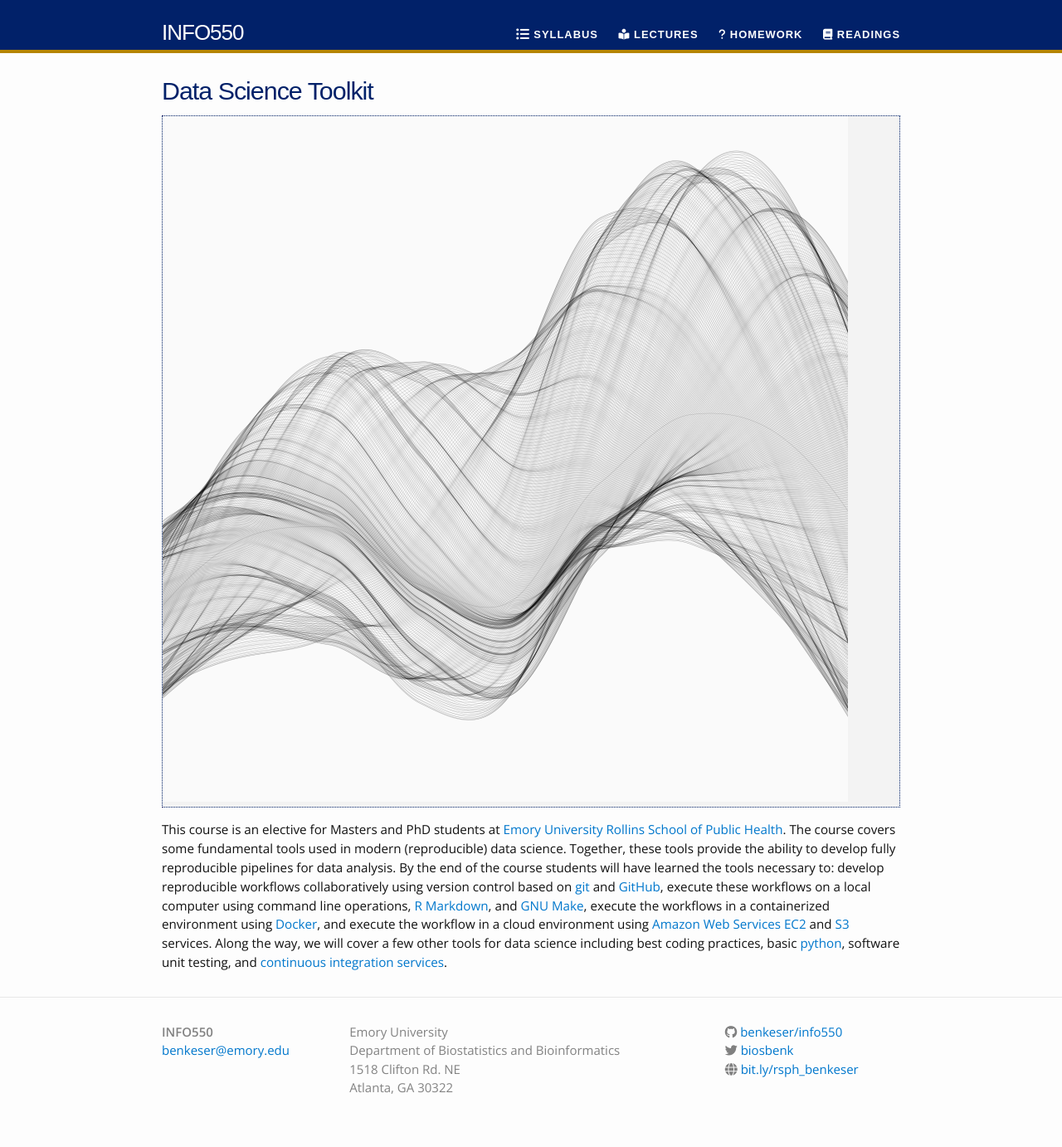
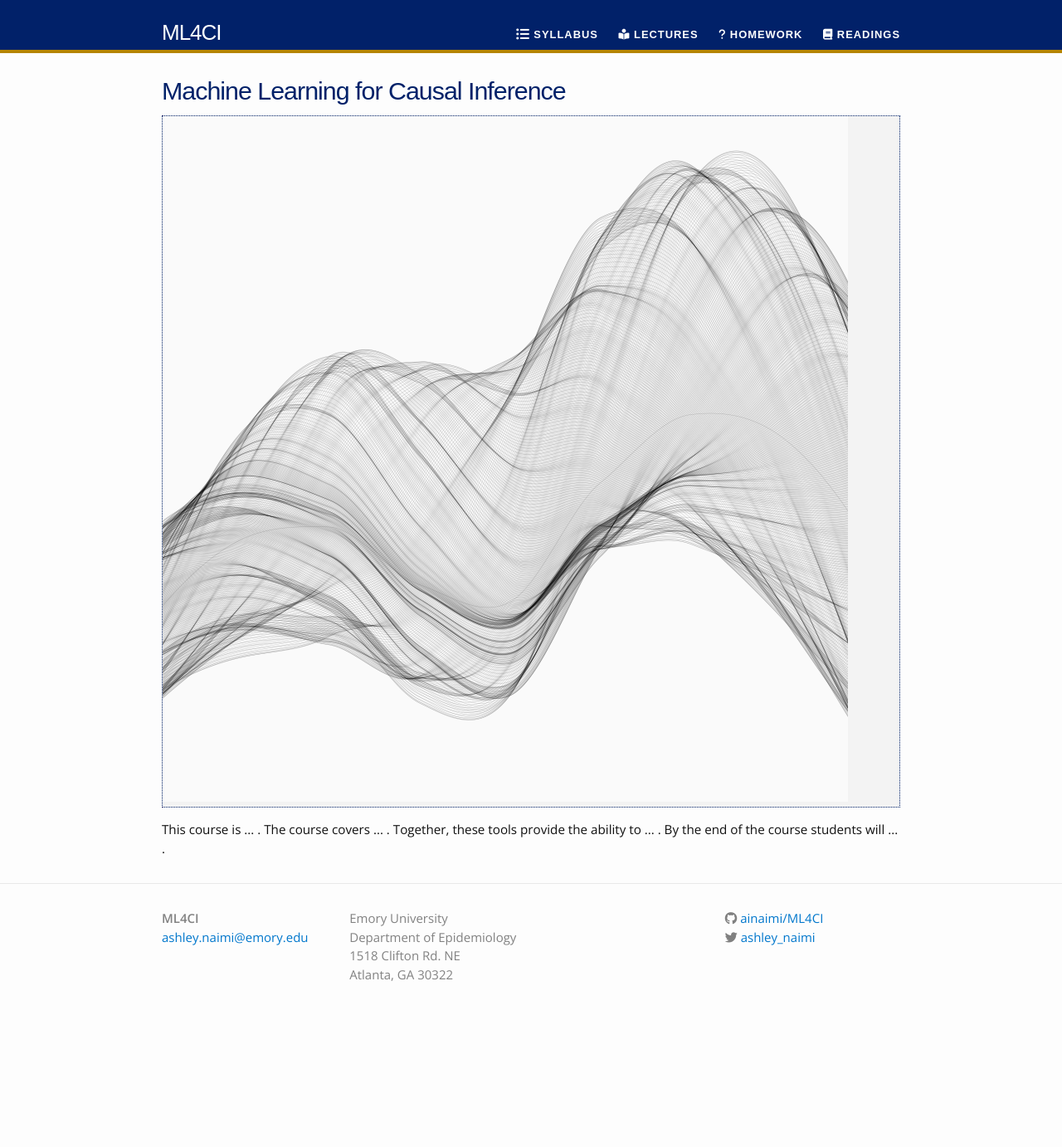
Before and after one commit to ainaimi/ML4CI, a Jekyll site: the page built from website/index.html, in a window 1280 px wide. Shown: the whole page at 83% size. Built offline with Jekyll 4.4.1, drawn with Linux system fonts in a browser that asks for light colours; nearby versions of some CDN libraries; after the commit the page ends 1245 px from its top, so only the background shows below that.

Commit message:
changed the configuration yml file.

```diff
--- a/website/_config.yml
+++ b/website/_config.yml
@@ -1,42 +1,28 @@
 # Site settings
-title: INFO550
-subtitle: Data Science Toolkit
+title: ML4CI
+subtitle: Machine Learning for Causal Inference
 description: |
-    This course is an elective for Masters and PhD students at
-    <a href='https://www.sph.emory.edu/'>Emory University Rollins School of Public Health</a>.
-    The course covers some fundamental tools used in modern (reproducible) data science.
+    This course is ... .
+    The course covers ... .
     Together, these tools
-    provide the ability to develop fully reproducible pipelines for data
-    analysis. By the end of the course students will have learned the tools necessary to:
-    develop reproducible workflows collaboratively using version control based on
-    <a href='https://git-scm.com/'>git</a> and <a href='https://github.com/'>GitHub</a>,
-    execute these workflows on a local computer using command line operations,
-    <a href='https://rmarkdown.rstudio.com/'>R Markdown</a>,
-    and <a href='https://www.gnu.org/software/make/'>GNU Make</a>,
-    execute the workflows in a containerized environment using
-    <a href='https://www.docker.com/'>Docker</a>, and execute the workflow in a cloud
-    environment using <a href='https://aws.amazon.com/'>Amazon Web Services</a>
-    <a href='https://aws.amazon.com/ec2/'>EC2</a> and <a href='https://aws.amazon.com/s3/'>S3</a> services.
-    Along the way, we will
-    cover a few other tools for data science including best coding practices, basic
-    <a href='https://www.python.org/'>python</a>,
-    software unit testing, and <a href='https://travis-ci.com/'>continuous integration services</a>.
-baseurl: "/info550" # the github directory
-url: "https://benkeser.github.io/" # the base hostname & protocol for your site
+    provide the ability to ... .
+    By the end of the course students will ... .
+baseurl: "/ML4CI" # the github directory
+url: "https://ainaimi.github.io/" # the base hostname & protocol for your site
 
 # host the syllabus on google docs
 # File: Publish to Web
-syllabus_url: "https://docs.google.com/document/d/e/2PACX-1vTPKXf13lffq2wiZuAB11OnPJQe1pNXvPEjhxiceAk5Bs164L0wyQzmksjeotB_VjT-xf_TY-zHqimS/pub?embedded=true"
-githubdir: "benkeser/info550"
+syllabus_url: #""
+githubdir: "ainaimi/ML4CI"
 
 # Author/user information
-email: benkeser@emory.edu
-twitter_username: biosbenk
-github_username:  benkeser
-authorurl: "https://bit.ly/rsph_benkeser"
+email: ashley.naimi@emory.edu
+twitter_username: ashley_naimi
+github_username:  ainaimi
+authorurl:
 address: |
     Emory University
-    Department of Biostatistics and Bioinformatics
+    Department of Epidemiology
     1518 Clifton Rd. NE
     Atlanta, GA 30322
 
```
